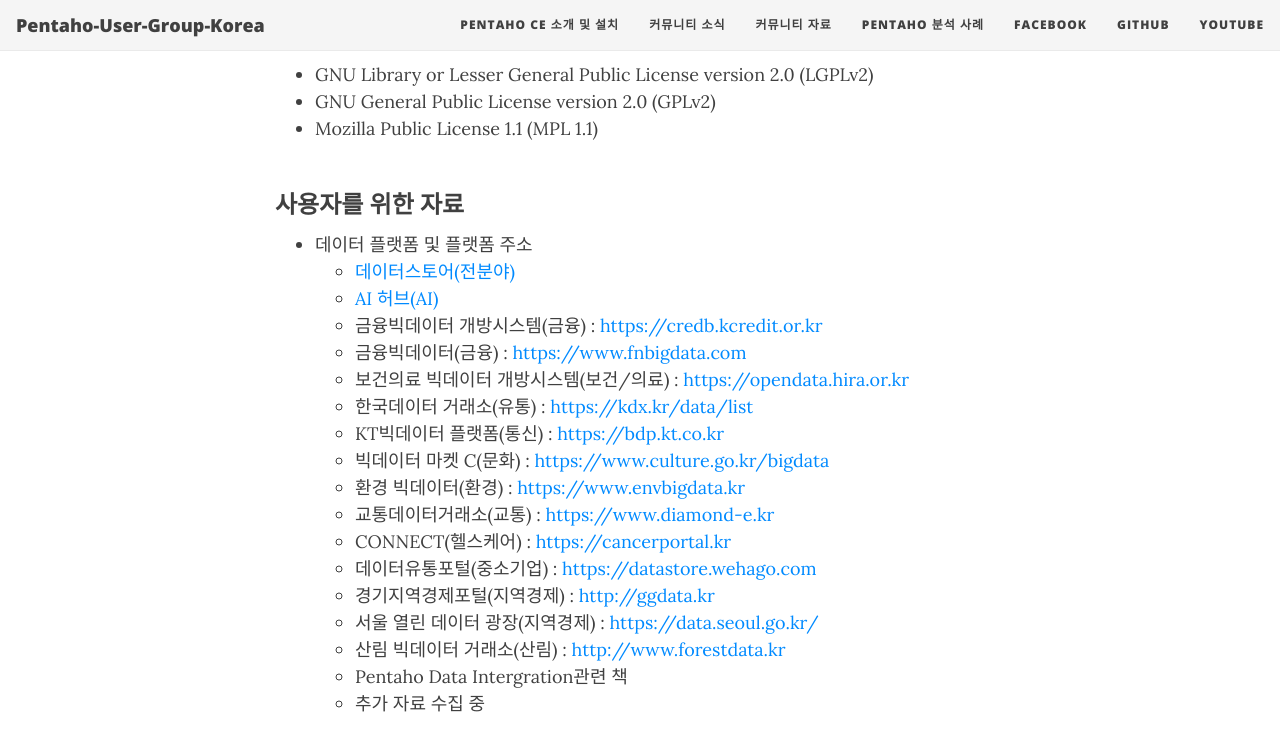
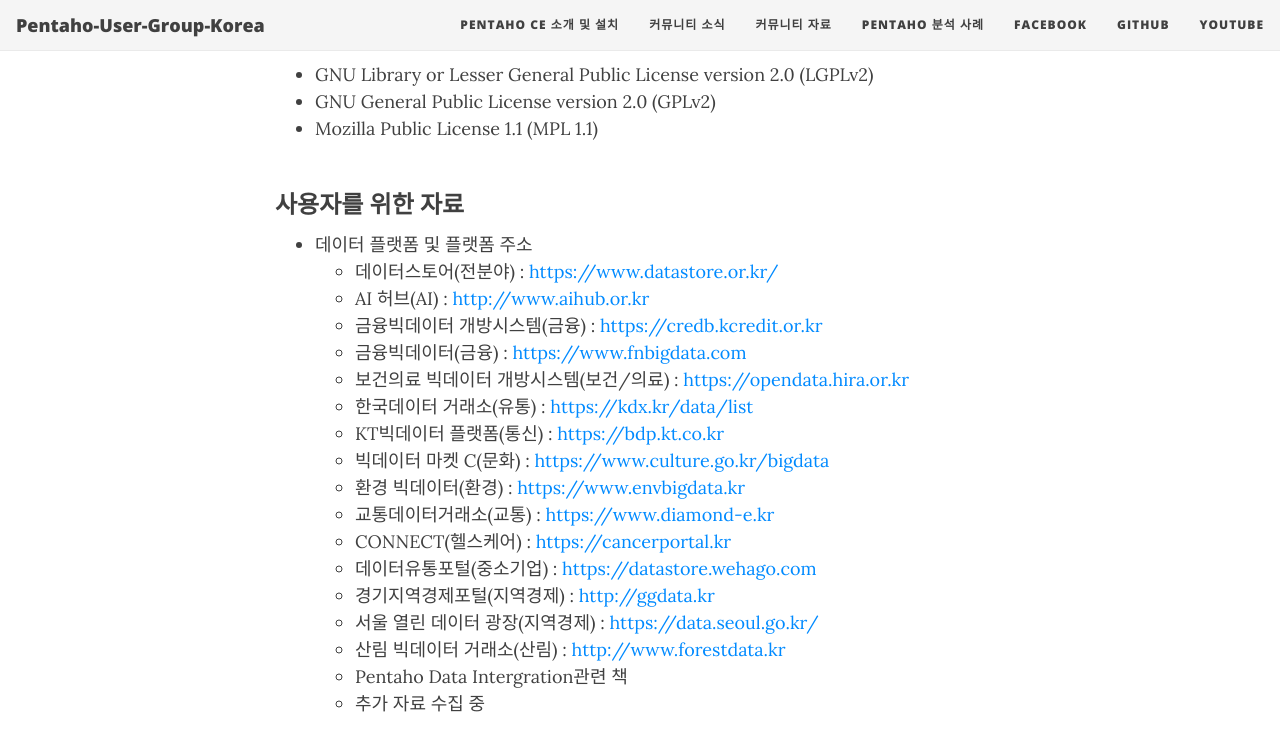
Before and after one commit to Pentaho-User-Group-Korea/Pentaho-User-Group-Korea.github.io, a Jekyll site: the page built from reference.md, in a window 1280 px wide and 900 px high, scrolled down 926 px. Shown: the top 751 px of the window. Built offline with Jekyll 4.4.1, drawn with Linux system fonts in a browser that asks for light colours; nearby versions of some CDN libraries.

Commit message:
Update reference.md

```diff
--- a/reference.md
+++ b/reference.md
@@ -39,8 +39,8 @@ title: 커뮤니티 자료
 ### 사용자를 위한 자료
 
 * 데이터 플랫폼 및 플랫폼 주소
-  * [데이터스토어(전분야)](https://www.datastore.or.kr/)
-  * [AI 허브(AI)](http://www.aihub.or.kr)
+  * 데이터스토어(전분야) : <https://www.datastore.or.kr/>
+  * AI 허브(AI) : <http://www.aihub.or.kr>
   * 금융빅데이터 개방시스템(금융) : <https://credb.kcredit.or.kr>
   * 금융빅데이터(금융) : <https://www.fnbigdata.com>
   * 보건의료 빅데이터 개방시스템(보건/의료) : <https://opendata.hira.or.kr>
```
